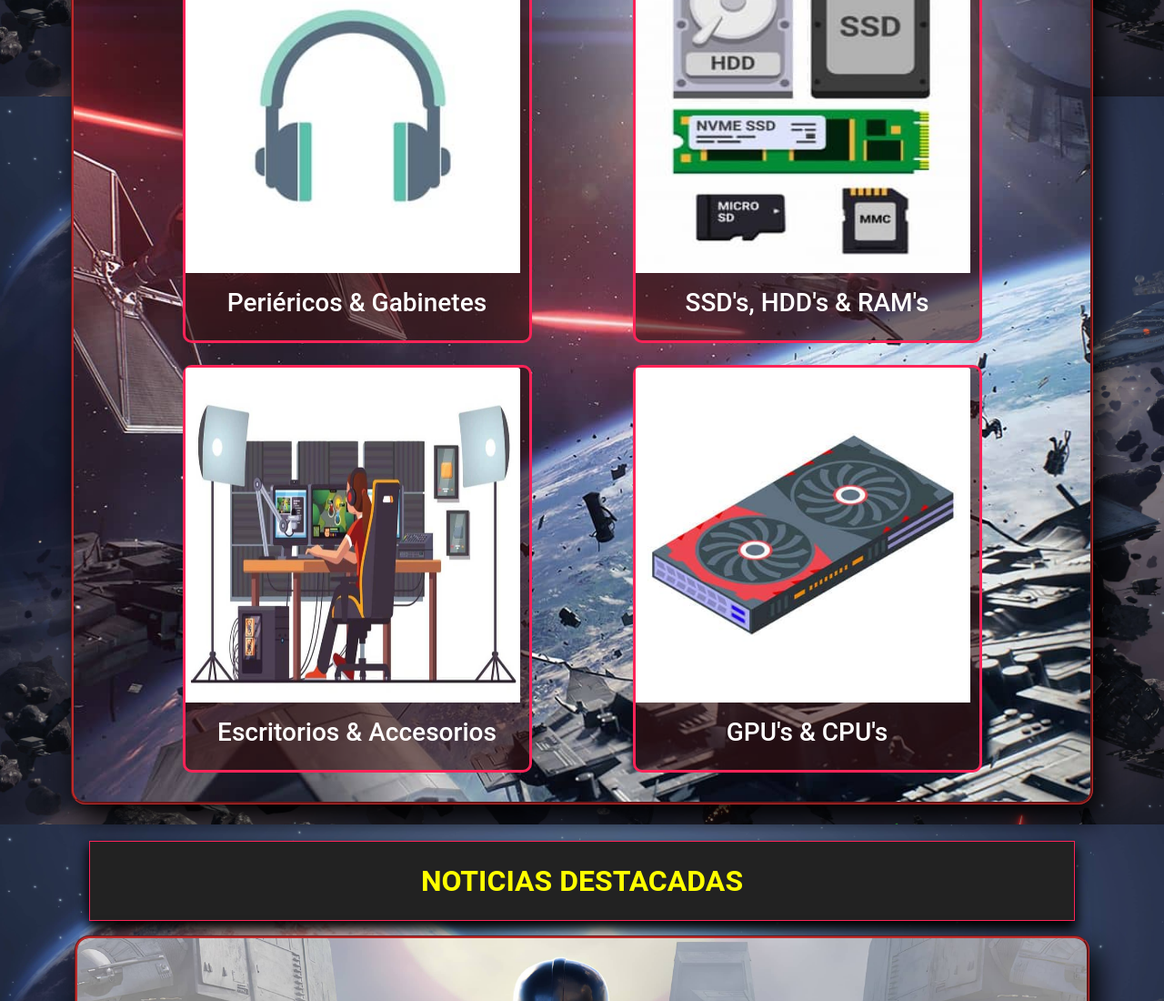
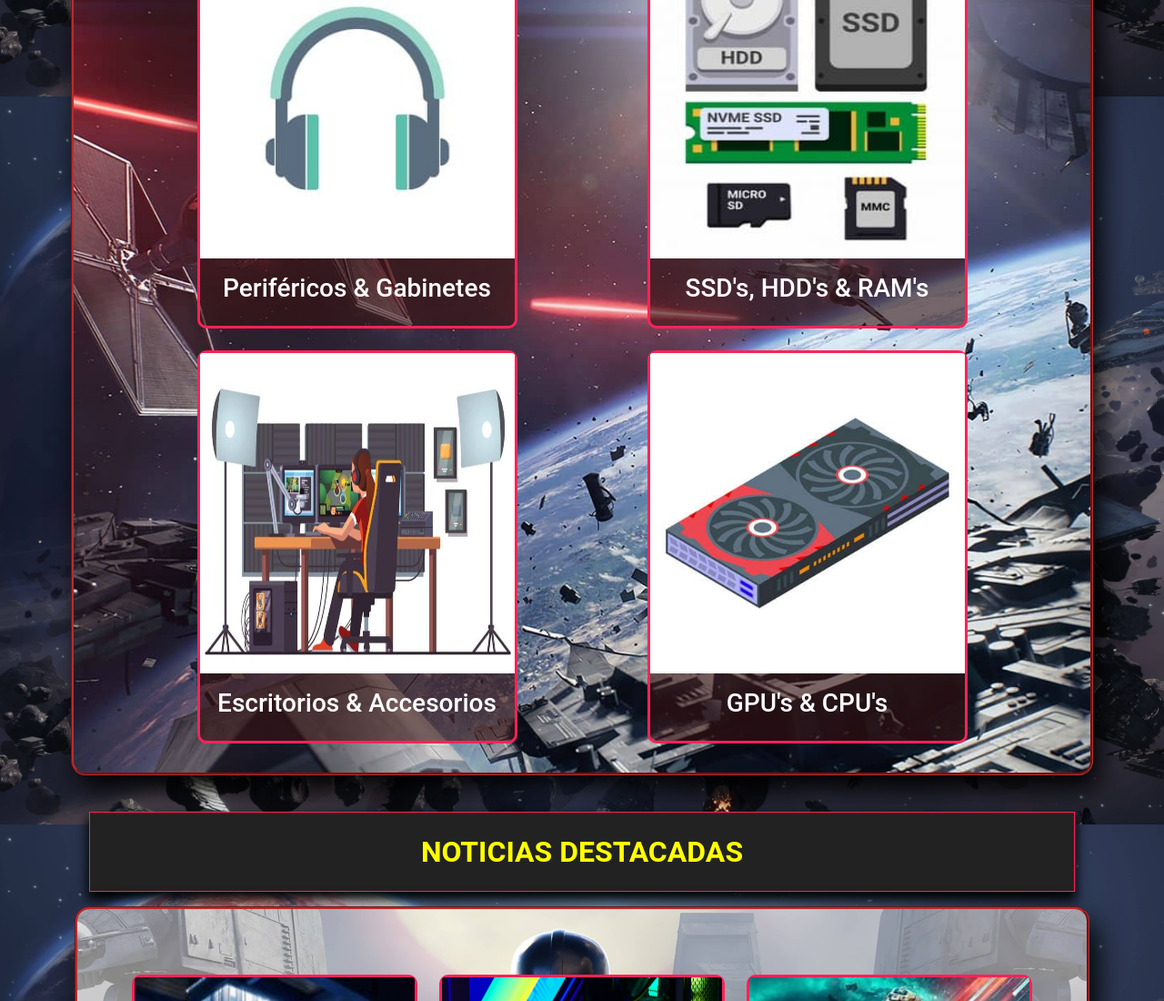
Before and after one commit to Marklopezz/BeskarGamingfinal-MarcosLopez, a website: page index.html in a window 1280 px wide. Shown: the part 1494-2594 px from the top of the page at 91% size. Drawn offline with nearby package versions, Linux system fonts and the light colour scheme.

Commit message:
solucion tamaños cards

```diff
--- a/index.html
+++ b/index.html
@@ -118,15 +118,15 @@
 
             <div class="row row-cols-1 row-cols-md-2 g-4 text-center productosCards ">
                 <div class="col d-flex justify-content-center ">
-                    <div class="card cardProductos" style="width: 24rem; ">
+                    <div class="card cardProductos">
                         <img src="./img/perifericos.jpg" class="card-img-top img-fluid imgProductos" alt="auriculares ">
                         <div class="card-body">
-                            <h3 class="card-title ">Periéricos & Gabinetes</h3>
+                            <h3 class="card-title ">Periféricos & Gabinetes</h3>
                         </div>
                     </div>
                 </div>
                 <div class="col d-flex justify-content-center ">
-                    <div class="card cardProductos" style="width: 24rem; ">
+                    <div class="card cardProductos">
                         <img src="./img/ssdhddram.jpg " class="card-img-top img-fluid imgProductos " alt="ssd-hdd-ram ">
                         <div class="card-body ">
                             <h3 class="card-title ">SSD's, HDD's & RAM's</h3>
@@ -134,7 +134,7 @@
                     </div>
                 </div>
                 <div class="col d-flex justify-content-center ">
-                    <div class="card cardProductos" style="width: 24rem; ">
+                    <div class="card cardProductos">
                         <img src="./img/escritorio.jpg " class="card-img-top img-fluid imgProductos " alt="escritorio ">
                         <div class="card-body ">
                             <h3 class="card-title ">Escritorios & Accesorios</h3>
@@ -142,7 +142,7 @@
                     </div>
                 </div>
                 <div class="col d-flex justify-content-center ">
-                    <div class="card cardProductos" style="width: 24rem; ">
+                    <div class="card cardProductos">
                         <img src="./img/gpu.jpg " class="card-img-top img-fluid imgProductos " alt="gpu ">
                         <div class="card-body ">
                             <h3 class="card-title ">GPU's & CPU's</h3>
--- a/scss/layout/_bodyIndex.scss
+++ b/scss/layout/_bodyIndex.scss
@@ -37,7 +37,7 @@
                 border-radius: 1rem;
                 box-shadow: 0.5rem 1rem 2rem map-get($map: $colores, $key: shadow-color);
                 .cardProductos {
-                    width: 90%;
+                    width: 22rem;
                     border-radius: 10px;
                     background-color: map-get($map: $colores, $key: card-color);
                     border: 0.2rem $color-cards solid;
@@ -46,8 +46,8 @@
                     @include animaciones (scale (110%) transition-duration (1s));
                 }
                 .imgProductos {
-                    width: 23rem;
-                    height: 23rem;
+                    width: 22rem;
+                    height: 22rem;
                 }
             }
             .productosCards:hover {
@@ -84,7 +84,7 @@
                 border-radius: 1rem;
                 box-shadow: 0.5rem 1rem 2rem map-get($map: $colores, $key: shadow-color);
                 .cardNoticias {
-                    width: 90%;
+                    width: 22rem;
                     border-radius: 10px;
                     background-color: map-get($map: $colores, $key: card-color);
                     border: 0.2rem $color-cards solid;
@@ -93,7 +93,7 @@
                     @include animaciones (scale (110%) animation-duration (1s));
                 }
                 .cardNoticias img {
-                    height: 18rem;
+                    height: 22rem;
                 }
             }
             .noticiasCards:hover {
```
Also changed, not shown: css/estilos.css.
